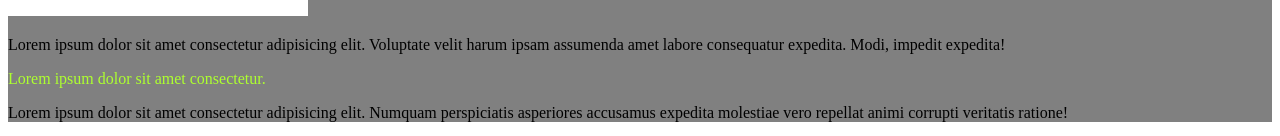
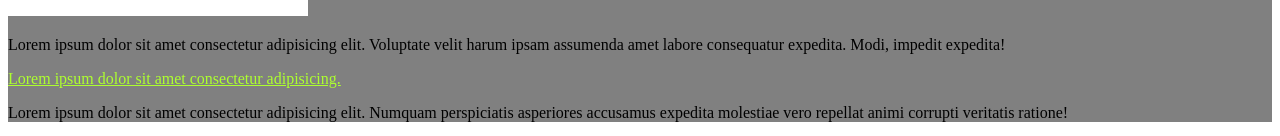
Before and after one commit to Musa-f/html_tp2, a plain HTML site: page index.html in a window 1280 px wide. Shown: the part 583-719 px from the top of the page. Drawn offline with Linux system fonts and the light colour scheme.

Commit message:
modif lien

```diff
--- a/index.html
+++ b/index.html
@@ -15,7 +15,7 @@
             <img src="HomePage-Alpine_Photo-Prints-Mobile.jpg" alt="montagne">
             <br>
             <p>Lorem ipsum dolor sit amet consectetur adipisicing elit. Voluptate velit harum ipsam assumenda amet labore consequatur expedita. Modi, impedit expedita!</p>
-            <p class="vert">Lorem ipsum dolor sit amet consectetur.</p>
+            <a href="https://www.google.fr/" class="vert">Lorem ipsum dolor sit amet consectetur adipisicing.</a>
             <p>Lorem ipsum dolor sit amet consectetur adipisicing elit. Numquam perspiciatis asperiores accusamus expedita molestiae vero repellat animi corrupti veritatis ratione!</p>
         </div>
 
```
